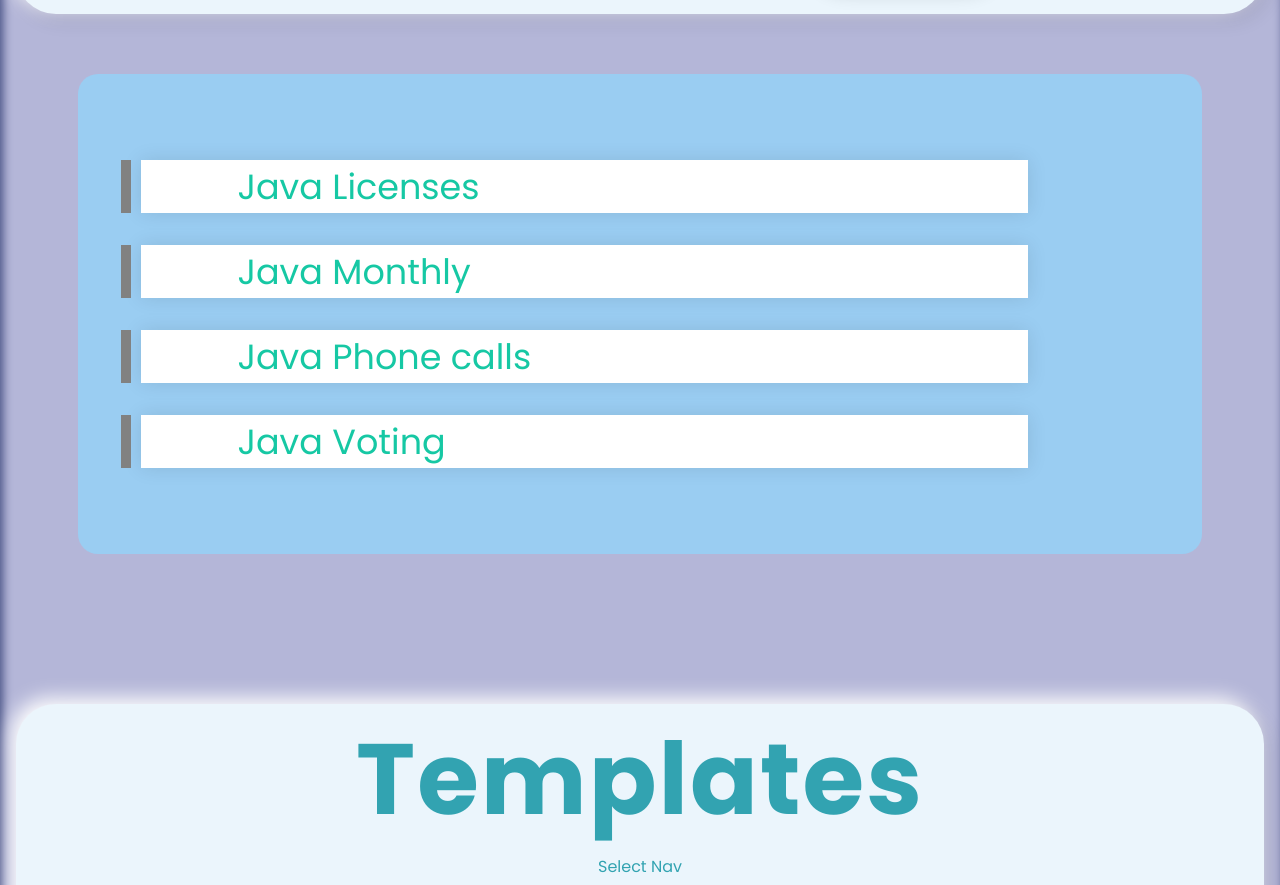
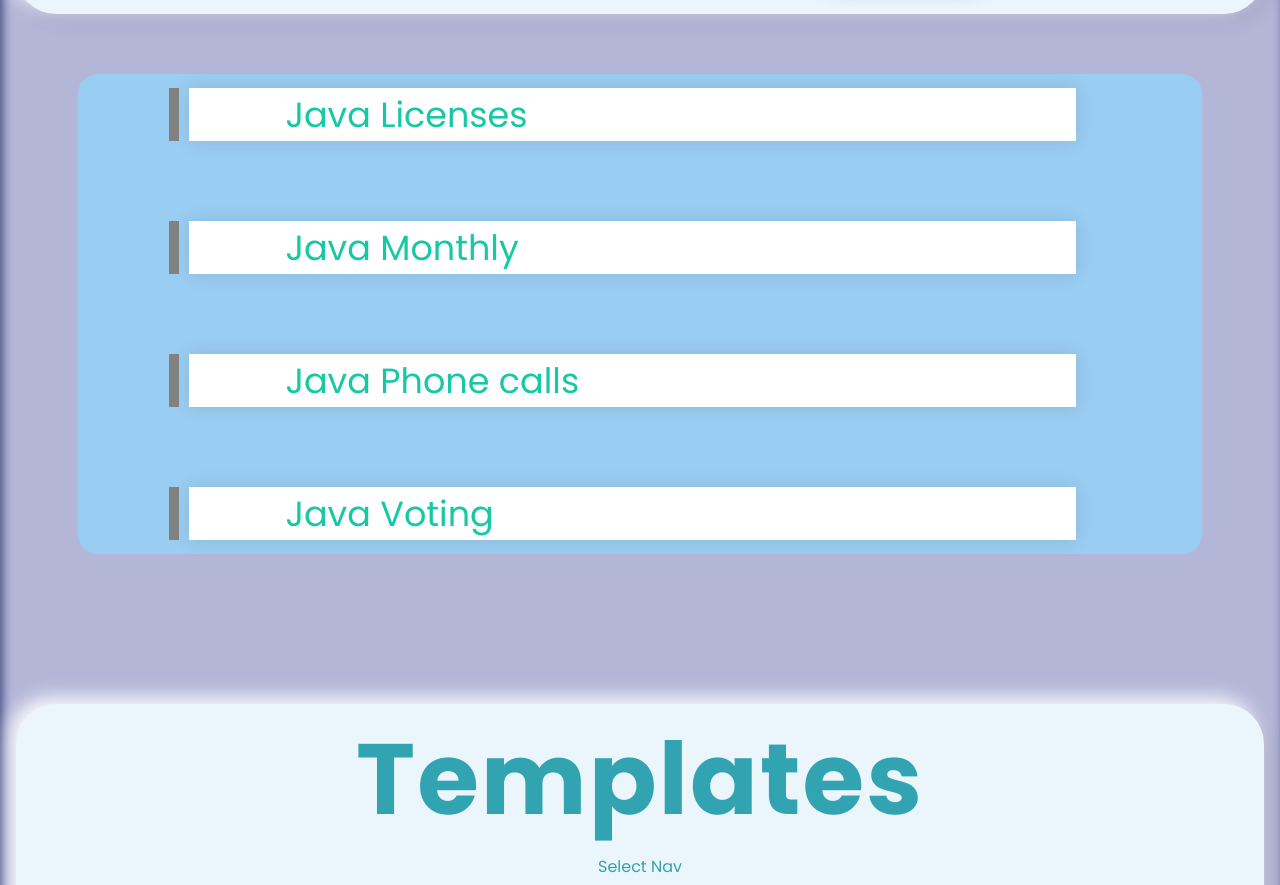
Before and after one commit to luisenriquecorona/Cards, a plain HTML site: page index.html in a window 1280 px wide. Shown: the part 6861-7746 px from the top of the page. Drawn offline with nearby package versions, Linux system fonts and the light colour scheme.

Commit message:
Update index.html

```diff
--- a/index.html
+++ b/index.html
@@ -698,7 +698,7 @@ box-shadow: 0 0 20px rgba(0, 0, 0, 0.100);
 padding: 0 6em;
 display: flex;
 align-items: left;
-margin: 2em 3em;
+margin: 5em 6em;
 z-index: 10;
 cursor: pointer;
 position: relative;
```
